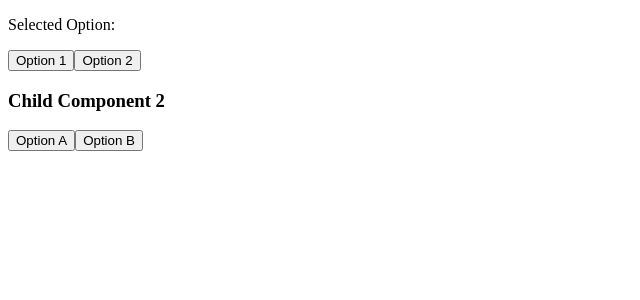
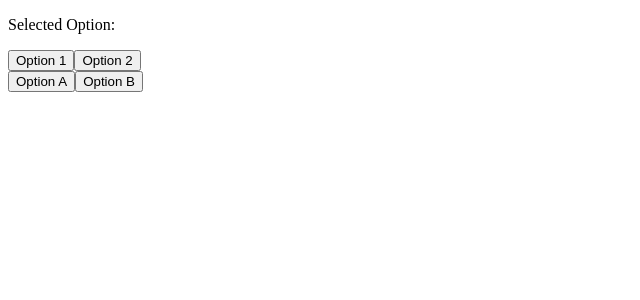
Before and after one commit to acciojob/lift-state-up-3-Satyam722, a React app: page / in a window 1280 px wide. Shown: the top 300 px of the page, without its empty margins (0-640 px from the left). Built offline with nearby package versions, Linux system fonts and the light colour scheme.

Commit message:
Update ChildComponent2.js

```diff
--- a/src/components/ChildComponent2.js
+++ b/src/components/ChildComponent2.js
@@ -1,15 +1,14 @@
 import React from 'react';
 
-const ChildComponent2 = (props) => {
-  const handleClick = (option) => {
-    props.onButtonClick(option);
-  };
-
+const ChildComponent2 = ({ setSelectedOption }) => {
   return (
-    <div id="child2">
-      <h3>Child Component 2</h3>
-      <button onClick={() => handleClick('Option A')}>Option A</button>
-      <button onClick={() => handleClick('Option B')}>Option B</button>
+    <div>
+      <button onClick={() => setSelectedOption('Option A')}>
+        Option A
+      </button>
+      <button onClick={() => setSelectedOption('Option B')}>
+        Option B
+      </button>
     </div>
   );
 };
```
